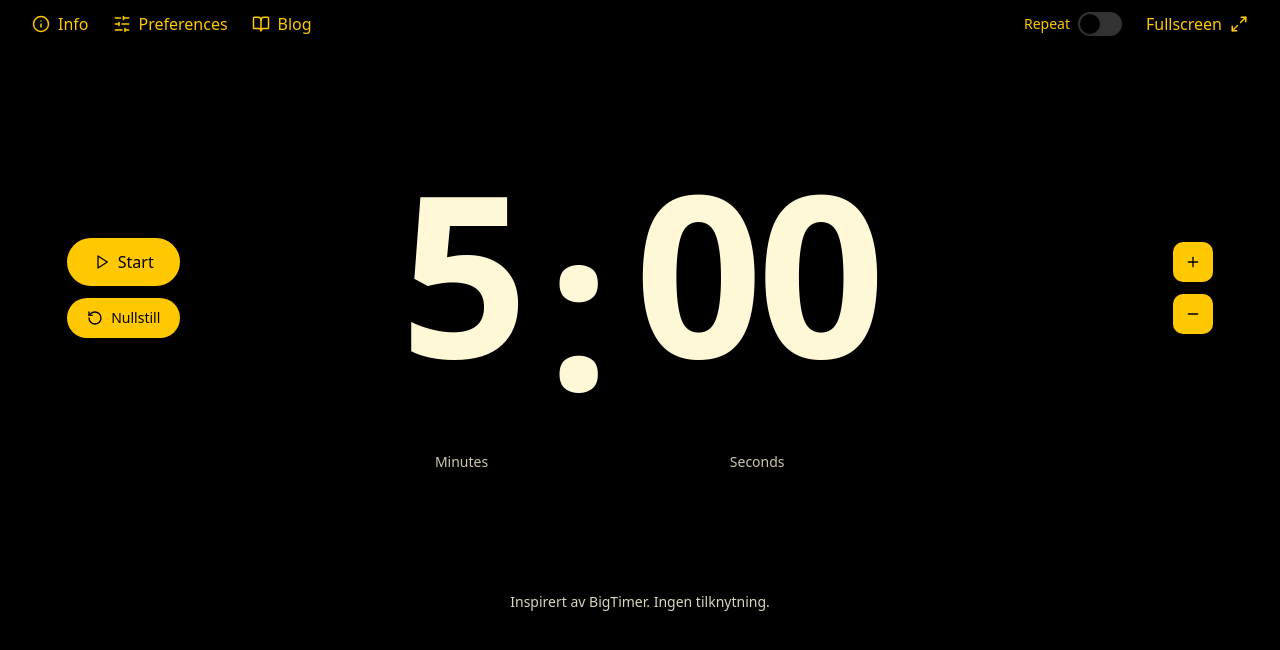
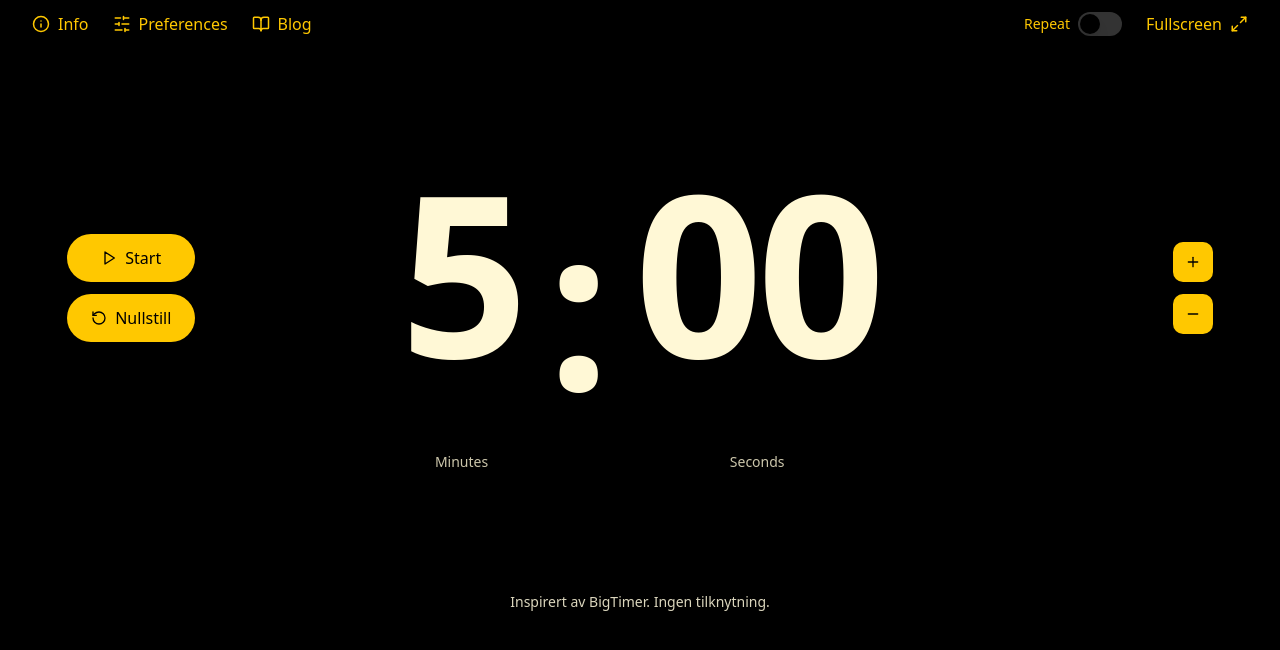
Before and after one commit to emilsvenssonglitsch-cell/StageClock, a React (Vite) app: page / in a window 1280 px wide. Shown: the top 650 px of the page. Built offline with nearby package versions, Linux system fonts and the light colour scheme.

Commit message:
Juster knappestørrelse i BigTimer
Gjør nullstill-knappen like stor som start-knappen i BigTimer.

```diff
--- a/src/components/timer/BigTimer.tsx
+++ b/src/components/timer/BigTimer.tsx
@@ -404,8 +404,8 @@ async function notifyDone() {
                     <span className="flex items-center gap-2"><Play size={18}/> Start</span>
                   )}
                 </Button>
-                <Button onClick={reset} className="rounded-full h-10 px-5 text-sm shadow-lg" aria-label="Nullstill">
-                  <span className="flex items-center gap-2"><RotateCcw size={16}/> Nullstill</span>
+                <Button onClick={reset} className="rounded-full h-12 px-6 text-base shadow-lg" aria-label="Nullstill">
+                  <span className="flex items-center gap-2"><RotateCcw size={18}/> Nullstill</span>
                 </Button>
               </div>
 
```
